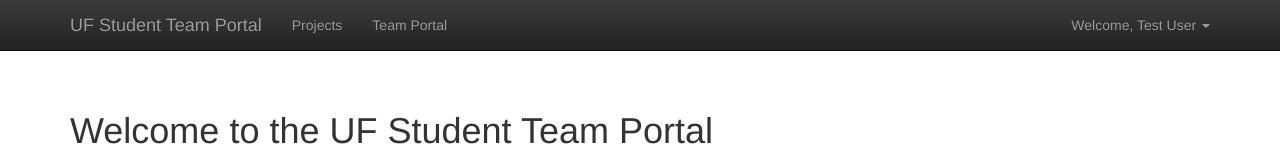
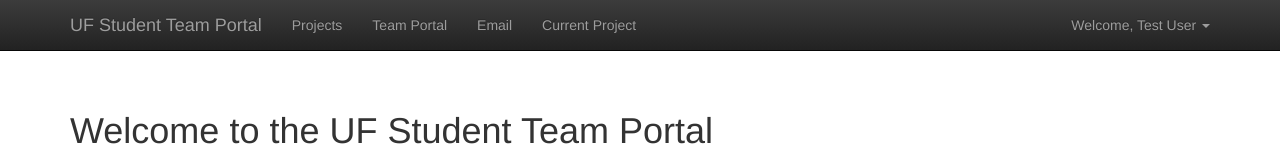
Before and after one commit to GroupACEN3031/Sprint1, a React (Create React App) app in the folder client/: page / in a window 1280 px wide. Shown: the top 160 px of the page. Built offline with nearby package versions, Linux system fonts and the light colour scheme.

Commit message:
Updating App.js
Added links to email page and current project

```diff
--- a/client/src/App.js
+++ b/client/src/App.js
@@ -33,6 +33,12 @@
             <NavItem eventKey={1} href="/TeamPortal">
               Team Portal
             </NavItem>
+            <NavItem eventKey={1} href="/Email">
+              Email
+            </NavItem>
+            <NavItem eventKey={1} href="/SelectedProject">
+              Current Project
+            </NavItem>
           </Nav>
           <Nav pullRight>
             <NavDropdown eventKey={2} title={"Welcome, " + user.username} id="basic-nav-dropdown">
```
